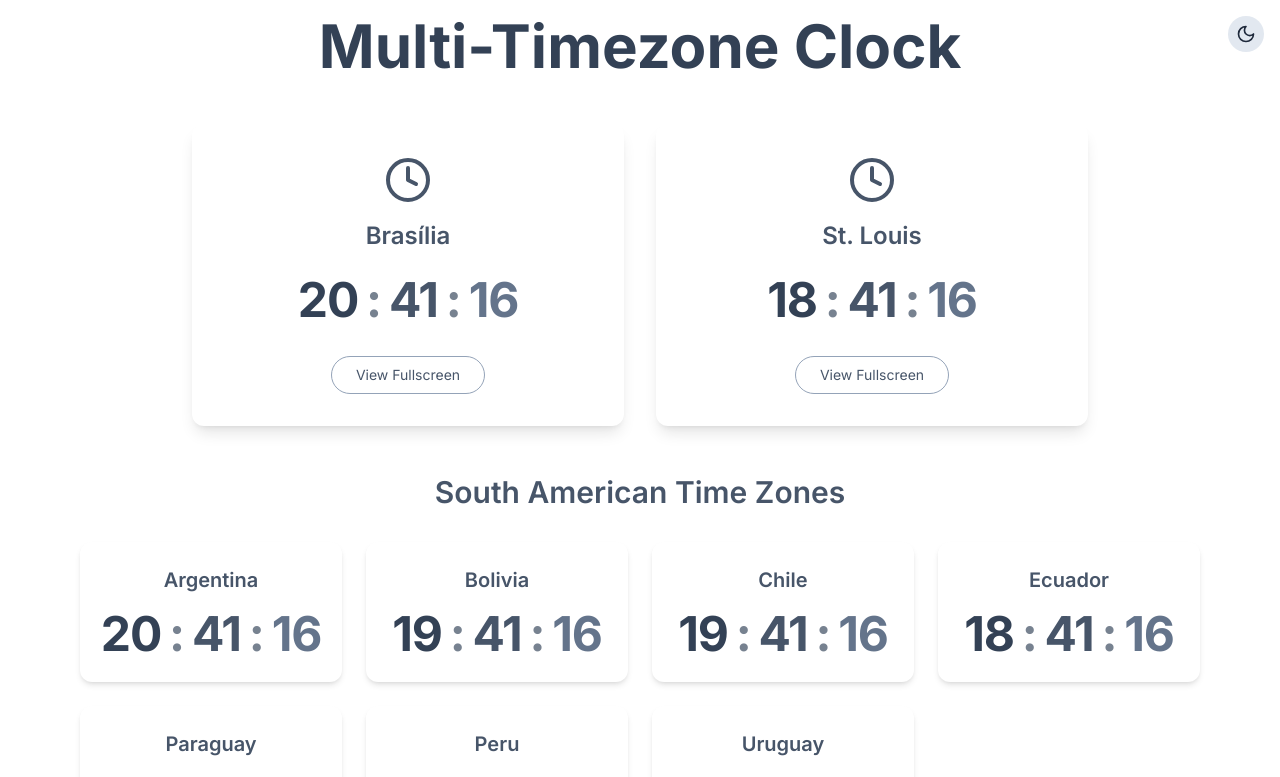
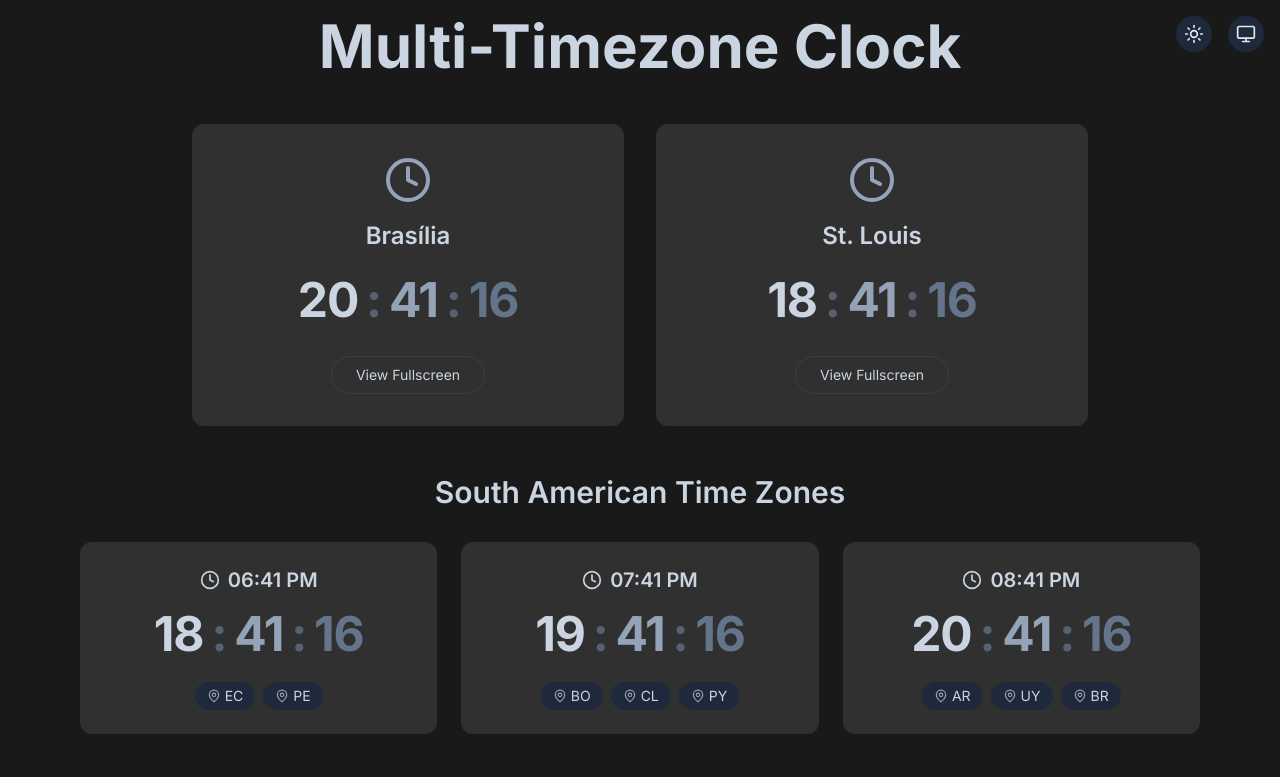
Before and after one commit to webdsa/time-gc, a React (Vite) app: page / in a window 1280 px wide. Shown: the top 777 px of the page. Built offline with nearby package versions, Linux system fonts and the light colour scheme.

Commit message:
ajustes nos relógios da home

```diff
--- a/src/context/ThemeContext.tsx
+++ b/src/context/ThemeContext.tsx
@@ -5,41 +5,64 @@ type Theme = 'light' | 'dark';
 interface ThemeContextType {
   theme: Theme;
   toggleTheme: () => void;
+  systemPreference: Theme | null;
 }
 
 const ThemeContext = createContext<ThemeContextType | undefined>(undefined);
 
 export function ThemeProvider({ children }: { children: ReactNode }) {
   const [theme, setTheme] = useState<Theme>('dark');
+  const [systemPreference, setSystemPreference] = useState<Theme | null>(null);
 
+  // Detectar preferência do sistema
   useEffect(() => {
-    // Check if user prefers dark mode
-    const prefersDark = window.matchMedia('(prefers-color-scheme: dark)').matches;
-    setTheme(prefersDark ? 'dark' : 'light');
+    const mediaQuery = window.matchMedia('(prefers-color-scheme: dark)');
 
-    // Listen for changes in color scheme preference
-    const mediaQuery = window.matchMedia('(prefers-color-scheme: dark)');
-    const handleChange = (e: MediaQueryListEvent) => {
-      setTheme(e.matches ? 'dark' : 'light');
+    const handleSystemPreferenceChange = (e: MediaQueryListEvent | MediaQueryList) => {
+      const newSystemPreference = e.matches ? 'dark' : 'light';
+      setSystemPreference(newSystemPreference);
+
+      // Se não houver tema salvo no localStorage, use a preferência do sistema
+      const savedTheme = localStorage.getItem('theme') as Theme | null;
+      if (!savedTheme) {
+        setTheme(newSystemPreference);
+      }
     };
 
-    mediaQuery.addEventListener('change', handleChange);
+    // Inicialização
+    handleSystemPreferenceChange(mediaQuery);
 
-    return () => mediaQuery.removeEventListener('change', handleChange);
+    // Monitorar mudanças na preferência do sistema
+    const mediaQueryListener = (e: MediaQueryListEvent) => handleSystemPreferenceChange(e);
+    mediaQuery.addEventListener('change', mediaQueryListener);
+
+    return () => mediaQuery.removeEventListener('change', mediaQueryListener);
   }, []);
 
-  // Apply theme to the document
+  // Carregar tema salvo do localStorage ao iniciar
+  useEffect(() => {
+    const savedTheme = localStorage.getItem('theme') as Theme | null;
+    if (savedTheme) {
+      setTheme(savedTheme);
+    }
+  }, []);
+
+  // Aplicar tema ao documento e salvar no localStorage
   useEffect(() => {
     document.documentElement.classList.remove('light', 'dark');
     document.documentElement.classList.add(theme);
+    localStorage.setItem('theme', theme);
   }, [theme]);
 
   const toggleTheme = () => {
-    setTheme(prev => prev === 'dark' ? 'light' : 'dark');
+    setTheme(prev => {
+      const newTheme = prev === 'dark' ? 'light' : 'dark';
+      return newTheme;
+    });
   };
 
   return (
-    <ThemeContext.Provider value={{ theme, toggleTheme }}>
+    <ThemeContext.Provider value={{ theme, toggleTheme, systemPreference }}>
       {children}
     </ThemeContext.Provider>
   );
--- a/src/pages/BrasiliaClock.tsx
+++ b/src/pages/BrasiliaClock.tsx
@@ -1,8 +1,32 @@
 import Clock from '../components/Clock';
+import { useTheme } from '../context/ThemeContext';
+import { Monitor } from 'lucide-react';
 
 const BrasiliaClock = () => {
+  // Use o hook useTheme para detectar o tema atual e a preferência do sistema
+  const { theme, toggleTheme, systemPreference } = useTheme();
+
+  // Função para restaurar a preferência do sistema
+  const restoreSystemPreference = () => {
+    if (systemPreference && theme !== systemPreference) {
+      toggleTheme();
+    }
+  };
+
   return (
     <div className="relative w-full h-screen overflow-hidden bg-white dark:bg-[#191919]">
+      {/* Botão para restaurar preferência do sistema (apenas mostrado se diferente do tema atual) */}
+      {systemPreference && theme !== systemPreference && (
+        <button
+          onClick={restoreSystemPreference}
+          className="absolute top-4 right-4 p-2 rounded-full bg-white dark:bg-[rgba(50,50,50,0.5)] text-neutral-800 dark:text-neutral-200 hover:bg-neutral-300 dark:hover:bg-[rgba(70,70,70,0.7)] transition-colors z-10"
+          aria-label="Use system preference"
+          title="Use system preference"
+        >
+          <Monitor size={20} />
+        </button>
+      )}
+
       <Clock
         timezone="America/Sao_Paulo"
         fullscreen
--- a/src/pages/Home.tsx
+++ b/src/pages/Home.tsx
@@ -1,6 +1,6 @@
-import React from 'react';
+import React, { useState, useEffect } from 'react';
 import { Link } from 'react-router-dom';
-import { Clock as ClockIcon, Sun, Moon } from 'lucide-react';
+import { Clock as ClockIcon, Sun, Moon, Monitor, Users, MapPin } from 'lucide-react';
 import Clock from '../components/Clock';
 import LanguageSelector from '../components/LanguageSelector';
 import {
@@ -12,17 +12,93 @@ import { useTheme } from '../context/ThemeContext';
 
 const Home: React.FC = () => {
   const { language, setLanguage } = useLanguage();
-  const { theme, toggleTheme } = useTheme();
+  const { theme, toggleTheme, systemPreference } = useTheme();
+
+  // Estado para armazenar os grupos de países por fuso horário
+  const [timeGroups, setTimeGroups] = useState<Record<string, any[]>>({});
+  const [sortedTimes, setSortedTimes] = useState<string[]>([]);
+
+  // Função para restaurar a preferência do sistema
+  const restoreSystemPreference = () => {
+    if (systemPreference && theme !== systemPreference) {
+      toggleTheme();
+    }
+  };
 
   const southAmericanClocks = [
-    { country: 'Argentina', timezone: 'America/Argentina/Buenos_Aires' },
-    { country: 'Bolivia', timezone: 'America/La_Paz' },
-    { country: 'Chile', timezone: 'America/Santiago' },
-    { country: 'Ecuador', timezone: 'America/Guayaquil' },
-    { country: 'Paraguay', timezone: 'America/Asuncion' },
-    { country: 'Peru', timezone: 'America/Lima' },
-    { country: 'Uruguay', timezone: 'America/Montevideo' },
+    { country: 'Argentina', code: 'AR', timezone: 'America/Argentina/Buenos_Aires' },
+    { country: 'Bolivia', code: 'BO', timezone: 'America/La_Paz' },
+    { country: 'Chile', code: 'CL', timezone: 'America/Santiago' },
+    { country: 'Ecuador', code: 'EC', timezone: 'America/Guayaquil' },
+    { country: 'Paraguay', code: 'PY', timezone: 'America/Asuncion' },
+    { country: 'Peru', code: 'PE', timezone: 'America/Lima' },
+    { country: 'Uruguay', code: 'UY', timezone: 'America/Montevideo' },
+    { country: 'Brazil', code: 'BR', timezone: 'America/Sao_Paulo' },
   ];
+
+  // Função para obter a hora atual em um fuso horário específico
+  const getCurrentTime = (timezone: string): string => {
+    const now = new Date();
+    const options: Intl.DateTimeFormatOptions = {
+      timeZone: timezone,
+      hour: '2-digit',
+      minute: '2-digit',
+    };
+    return now.toLocaleTimeString('en-US', options);
+  };
+
+  // Agrupar países por fuso horário
+  useEffect(() => {
+    const groupCountries = () => {
+      const groups: Record<string, any[]> = {};
+
+      southAmericanClocks.forEach(clock => {
+        // Usar apenas hora e minuto como chave de agrupamento
+        const timeKey = getCurrentTime(clock.timezone);
+
+        if (!groups[timeKey]) {
+          groups[timeKey] = [];
+        }
+
+        groups[timeKey].push(clock);
+      });
+
+      // Ordenar as chaves de tempo (convertendo para objeto Date para ordenação correta)
+      const times = Object.keys(groups);
+      times.sort((a, b) => {
+        const [hoursA, minutesA, periodA] = a.split(/:|\s/);
+        const [hoursB, minutesB, periodB] = b.split(/:|\s/);
+
+        // Converter para formato 24h para ordenação
+        let hoursNumA = parseInt(hoursA);
+        let hoursNumB = parseInt(hoursB);
+
+        if (periodA === 'PM' && hoursNumA !== 12) hoursNumA += 12;
+        if (periodA === 'AM' && hoursNumA === 12) hoursNumA = 0;
+        if (periodB === 'PM' && hoursNumB !== 12) hoursNumB += 12;
+        if (periodB === 'AM' && hoursNumB === 12) hoursNumB = 0;
+
+        // Comparar horas
+        if (hoursNumA !== hoursNumB) {
+          return hoursNumA - hoursNumB;
+        }
+
+        // Se horas iguais, comparar minutos
+        return parseInt(minutesA) - parseInt(minutesB);
+      });
+
+      setTimeGroups(groups);
+      setSortedTimes(times);
+    };
+
+    // Agrupar inicialmente
+    groupCountries();
+
+    // Atualizar o agrupamento a cada minuto
+    const intervalId = setInterval(groupCountries, 60000);
+
+    return () => clearInterval(intervalId);
+  }, []);
 
   return (
     <div className="min-h-screen flex flex-col items-center justify-center p-4">
@@ -31,9 +107,23 @@ const Home: React.FC = () => {
           onClick={toggleTheme}
           className="p-2 rounded-full bg-neutral-200 dark:bg-neutral-800 text-neutral-800 dark:text-neutral-200 hover:bg-neutral-300 dark:hover:bg-neutral-700 transition-colors"
           aria-label={theme === 'dark' ? 'Switch to light mode' : 'Switch to dark mode'}
+          title={theme === 'dark' ? 'Switch to light mode' : 'Switch to dark mode'}
         >
           {theme === 'dark' ? <Sun size={20} /> : <Moon size={20} />}
         </button>
+
+        {/* Botão para restaurar preferência do sistema (apenas mostrado se diferente do tema atual) */}
+        {systemPreference && theme !== systemPreference && (
+          <button
+            onClick={restoreSystemPreference}
+            className="p-2 rounded-full bg-neutral-200 dark:bg-neutral-800 text-neutral-800 dark:text-neutral-200 hover:bg-neutral-300 dark:hover:bg-neutral-700 transition-colors"
+            aria-label="Use system preference"
+            title={`Use system preference (${systemPreference} mode)`}
+          >
+            <Monitor size={20} />
+          </button>
+        )}
+
         <LanguageSelector
           currentLanguage={language}
           onLanguageChange={setLanguage}
@@ -78,15 +168,40 @@ const Home: React.FC = () => {
         <h2 className="text-2xl md:text-3xl font-semibold mb-8 text-center text-neutral-600 dark:text-neutral-300">
           {getLocalizedHomeText("South American Time Zones", language)}
         </h2>
-        <div className="grid grid-cols-1 sm:grid-cols-2 lg:grid-cols-3 xl:grid-cols-4 gap-6">
-          {southAmericanClocks.map(({ country, timezone }) => (
-            <div key={country} className="flex flex-col items-center p-6 rounded-xl bg-white shadow-md dark:shadow-none dark:bg-opacity-10">
-              <h3 className="text-xl font-semibold mb-4 text-neutral-600 dark:text-neutral-300">
-                {getLocalizedCountry(country, language)}
-              </h3>
-              <Clock timezone={timezone} />
-            </div>
-          ))}
+
+        <div className="grid grid-cols-1 md:grid-cols-2 lg:grid-cols-3 gap-6">
+          {/* Renderiza os grupos de países por fuso horário */}
+          {sortedTimes.map((time) => {
+            const clocks = timeGroups[time];
+            // Usar o primeiro timezone do grupo para o relógio
+            const representativeTimezone = clocks[0].timezone;
+
+            return (
+              <div key={time} className="flex flex-col items-center p-6 rounded-xl bg-white shadow-md dark:shadow-none dark:bg-opacity-10">
+                <div className="flex items-center gap-2 mb-4">
+                  <h3 className="text-xl font-semibold text-neutral-700 dark:text-neutral-300 inline-flex items-center">
+                    <ClockIcon size={20} className="mr-2" />
+                    {time}
+                  </h3>
+                </div>
+
+                <Clock timezone={representativeTimezone} />
+
+                <div className="mt-6 flex flex-wrap gap-2 justify-center">
+                  {clocks.map((clock) => (
+                    <div
+                      key={clock.country}
+                      className="px-3 py-1 rounded-full bg-neutral-100 dark:bg-neutral-800 text-neutral-700 dark:text-neutral-300 text-sm font-medium flex items-center"
+                      title={getLocalizedCountry(clock.country, language)}
+                    >
+                      <MapPin size={14} className="mr-1 text-neutral-500 dark:text-neutral-400" />
+                      {clock.code}
+                    </div>
+                  ))}
+                </div>
+              </div>
+            );
+          })}
         </div>
       </div>
 
--- a/src/pages/StLouisClock.tsx
+++ b/src/pages/StLouisClock.tsx
@@ -1,8 +1,32 @@
 import Clock from '../components/Clock';
+import { useTheme } from '../context/ThemeContext';
+import { Monitor } from 'lucide-react';
 
 const StLouisClock = () => {
+  // Use o hook useTheme para detectar o tema atual e a preferência do sistema
+  const { theme, toggleTheme, systemPreference } = useTheme();
+
+  // Função para restaurar a preferência do sistema
+  const restoreSystemPreference = () => {
+    if (systemPreference && theme !== systemPreference) {
+      toggleTheme();
+    }
+  };
+
   return (
     <div className="relative w-full h-screen overflow-hidden bg-white dark:bg-[#191919]">
+      {/* Botão para restaurar preferência do sistema (apenas mostrado se diferente do tema atual) */}
+      {systemPreference && theme !== systemPreference && (
+        <button
+          onClick={restoreSystemPreference}
+          className="absolute top-4 right-4 p-2 rounded-full bg-white dark:bg-[rgba(50,50,50,0.5)] text-neutral-800 dark:text-neutral-200 hover:bg-neutral-300 dark:hover:bg-[rgba(70,70,70,0.7)] transition-colors z-10"
+          aria-label="Use system preference"
+          title="Use system preference"
+        >
+          <Monitor size={20} />
+        </button>
+      )}
+
       <Clock
         timezone="America/Chicago"
         fullscreen
```
